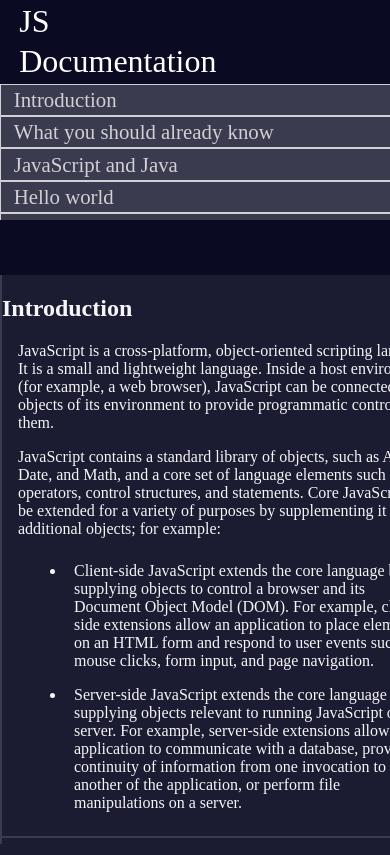
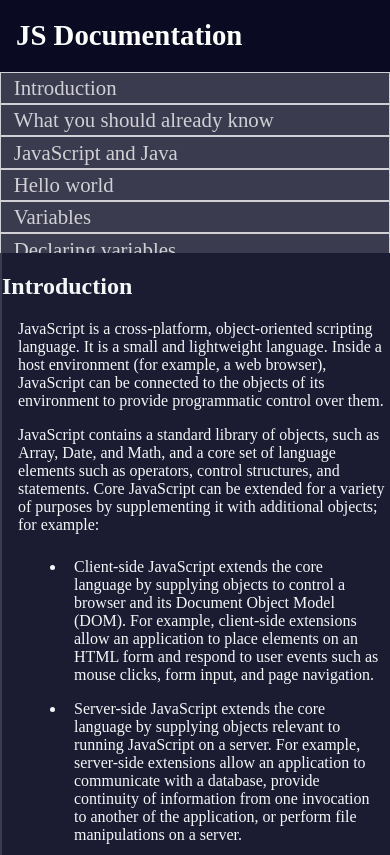
Before and after one commit to BladeTC/FreeCodeCamp-Technical-Documentation-Page, a plain HTML site: page index.html in a window 390 px wide. Shown: the top 855 px of the page. Drawn offline with Linux system fonts and the light colour scheme.

Commit message:
end in sight

```diff
--- a/index.html
+++ b/index.html
@@ -9,11 +9,7 @@
 
   <body>
     <header>
-      <div id="title">
-        <p id="t">JS</p>
-        <p id="t">Documentation</p>
-      </div>
-      <div id="navbar">
+      <h1 id="title">JS Documentation</h1>
       <nav>
         <a class="nav-link" href="#I">Introduction</a>
         <a class="nav-link" href="#WYSAK">What you should already know</a>
@@ -30,7 +26,6 @@
         <a class="nav-link" href="#FD">Function declarations</a>
         <a class="nav-link" href="#R">Reference</a>
       </nav>
-      </div>
     </header>
     <main id="main-doc">
       <section class="main-section" id="I">
--- a/styles.css
+++ b/styles.css
@@ -1,39 +1,30 @@
 @media (max-width: 815px) {
   body {
+    display: flex;
+    flex-direction: column;
     position: relative;
     height: 100vh;
+    overflow: scroll;
     margin: 0;
-    display: flex;
-    flex-direction: column;
   }
   main {
-    z-index: 1;
-    overflow: scroll;
     padding: 0;
-    height: auto;
+    height: 100%;
   }
   #main-section {
     padding: 0rem;
     margin: 0;
   }
   nav {
-    position: relative;
     overflow: scroll;
+    display: flex;
+    flex-direction: column;
     height: 30%;
   }
   header {
-    max-height: 275px;
-    z-index: 1;
-    position: relative;
-    top: 0;
+    display: flex;
     width: 100%;
-    height: auto;
-    margin: 0;
-  }
-  .navbar {
-    height: 100%;
-    padding: 0;
-    margin: 0;
+    max-height: 30vh;
   }
 }
 @media (min-width: 815px) {
@@ -46,18 +37,28 @@
     padding: 1.2rem;
   }
   main {
+    overflow: scroll;
+    width: 100%;
     max-height: 100%;
-    overflow: scroll;
+  }
+  header {
+    width: auto;
+  }
+  body {
+    max-height: 100vh;
+  }
+  .nav-link:hover {
+    font-weight: bold;
   }
 }
+
 body {
-  overflow: hidden;
   margin: 0;
   display: flex;
-  position: absolute;
   background-color: #1b1b32;
   color: #f5f6f7;
   /* width: 100vw; */
+  height: 100%;
   font-size: 1rem;
 }
 main {
@@ -95,12 +96,11 @@ nav {
   font-size: 1.3rem;
   text-decoration: none;
 }
-.nav-link:hover {
-  font-weight: bold;
-}
 #title {
-  font-size: 2rem;
+  padding-left: 1rem;
+  font-size: 1.8rem;
   width: auto;
+  white-space: nowrap;
 }
 p {
   padding-left: 1rem;
```
Lines whose indentation alone changed are shown as unchanged.
